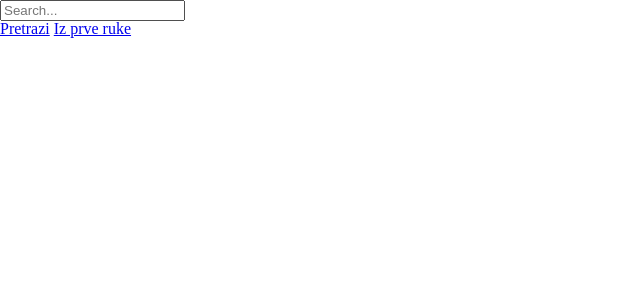
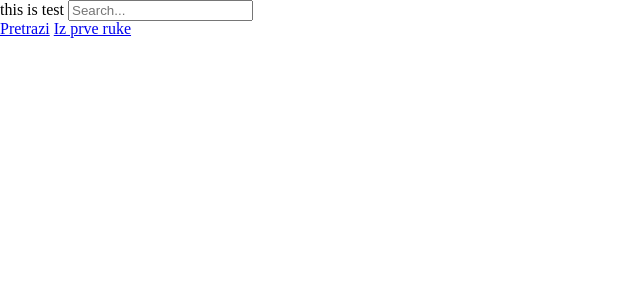
Before and after one commit to mihailogordon/project, a PHP site: page / in a window 1280 px wide. Shown: the top 300 px of the page, without its empty margins (0-640 px from the left). Run offline with PHP 8.4, Linux system fonts and the light colour scheme.

Commit message:
First commit

```diff
--- a/index.php
+++ b/index.php
@@ -7,6 +7,7 @@ include_once "templates/header.php";
 ?>
 
 <div class="text-input-holder">
+    this is test
     <input type="text" placeholder="Search...">
 </div>
 <div class="input-buttons-holder">
```
